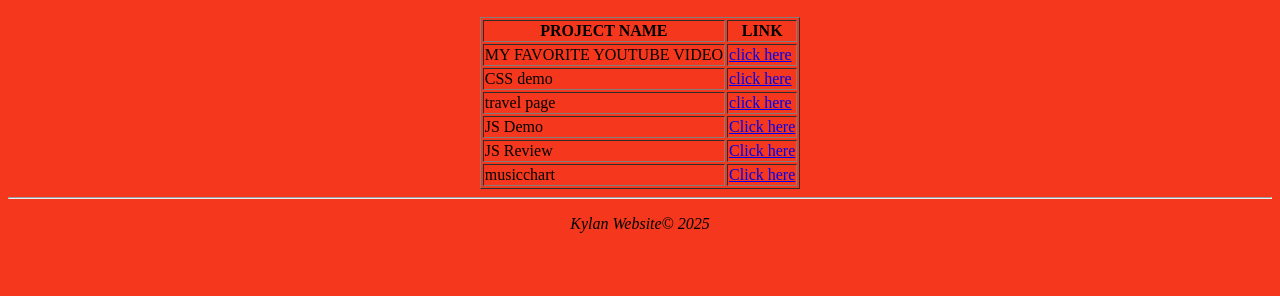
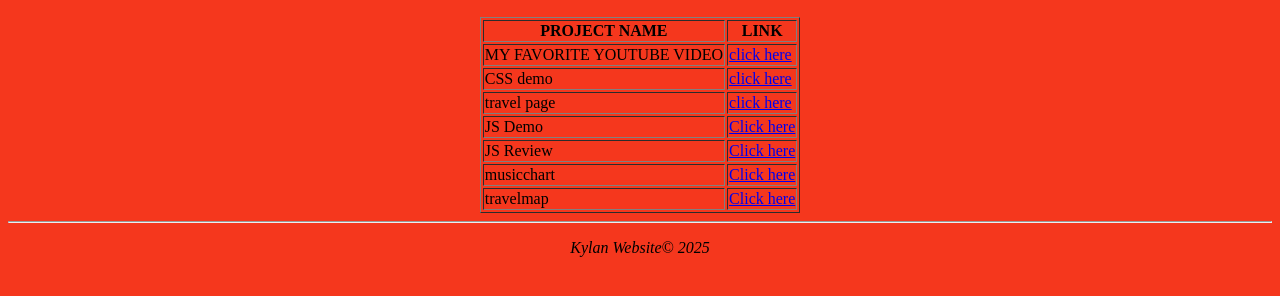
Before and after one commit to KGDA1/KGDA1.github.io, a plain HTML site: page index.html in a window 1280 px wide. Shown: the part 96-392 px from the top of the page. Drawn offline with Linux system fonts and the light colour scheme.

Commit message:
Update index.html

```diff
--- a/index.html
+++ b/index.html
@@ -66,6 +66,14 @@ background-color: f5371d;
        </p>
          </td>
       </tr>
+        <tr>
+        <td>travelmap</td>
+        <td>
+       <p>
+        <a href="travelmap.html">Click here</a>
+       </p>
+         </td>
+      </tr>
      </table>
     </center>
 
```
